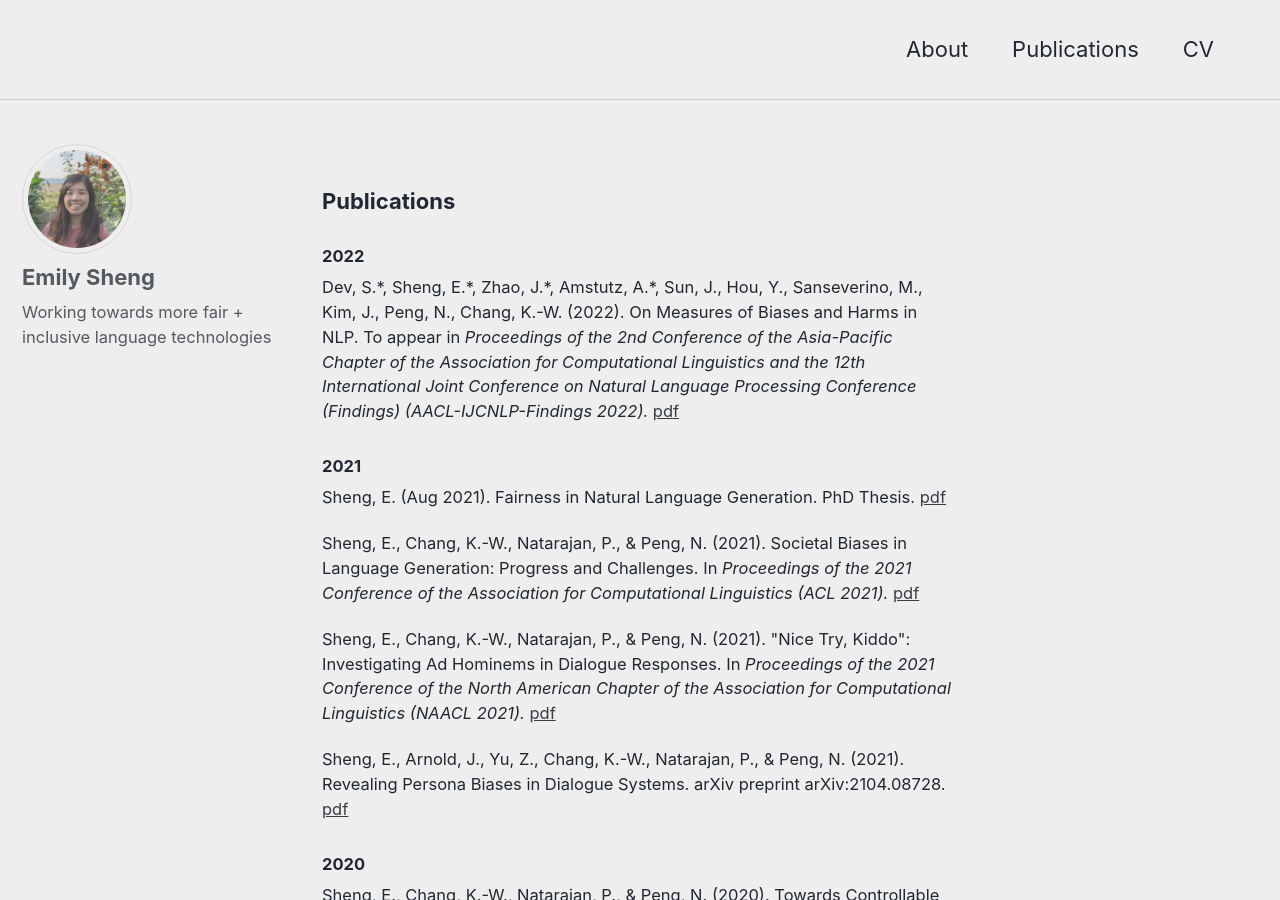
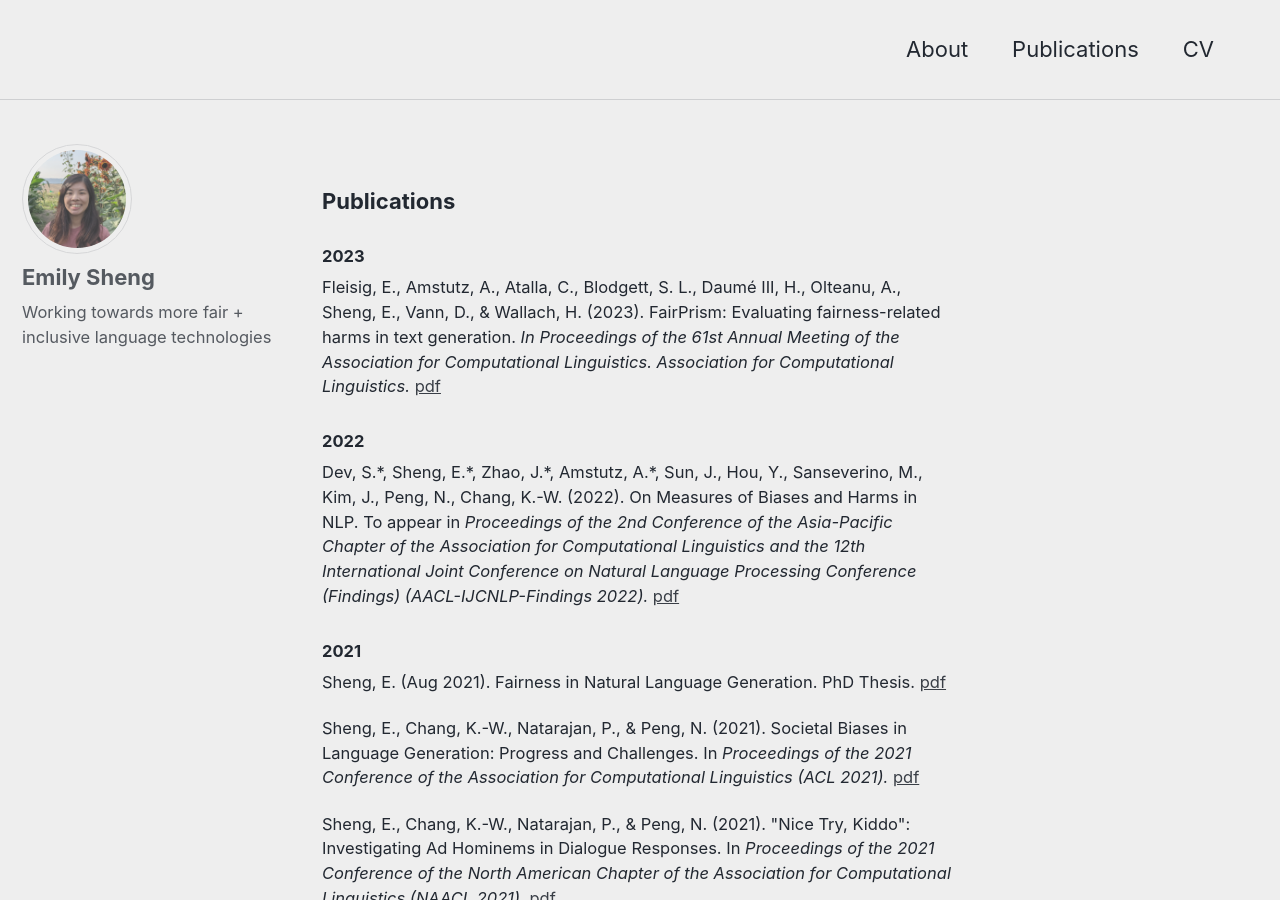
Before and after one commit to ewsheng/ewsheng.github.io, a Jekyll site: the page built from _pages/publications.html, in a window 1280 px wide and 900 px high. Built offline with Jekyll 4.4.1, drawn with Linux system fonts in a browser that asks for light colours.

Commit message:
Update publications.html

```diff
--- a/_pages/publications.html
+++ b/_pages/publications.html
@@ -2,6 +2,11 @@
 permalink: /publications/
 ---
 <h3>Publications</h3>
+
+<h4>2023</h4>
+<p>
+    Fleisig, E., Amstutz, A., Atalla, C., Blodgett, S. L., Daumé III, H., Olteanu, A., Sheng, E., Vann, D., & Wallach, H. (2023). FairPrism: Evaluating fairness-related harms in text generation. <i>In Proceedings of the 61st Annual Meeting of the Association for Computational Linguistics. Association for Computational Linguistics.</i> <a target="_blank" href="https://aclanthology.org/2023.acl-long.343/">pdf</a>
+</p>
 
 <h4>2022</h4>
 <p>
```
